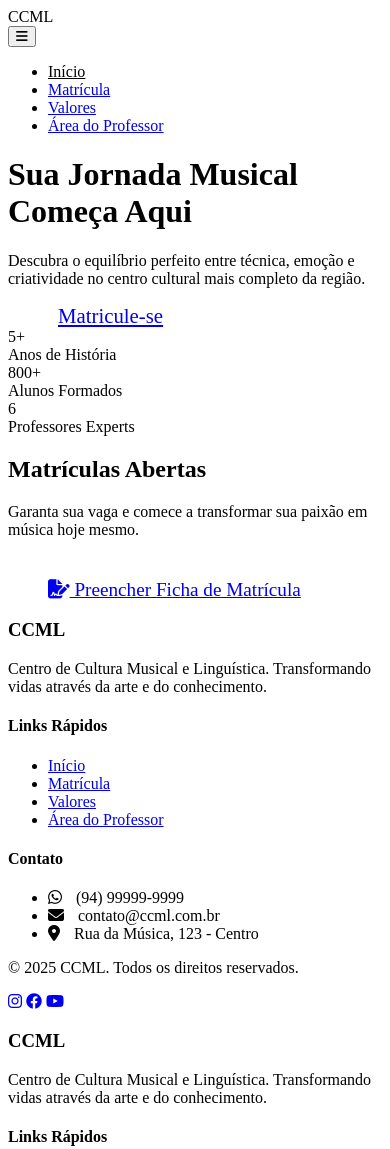
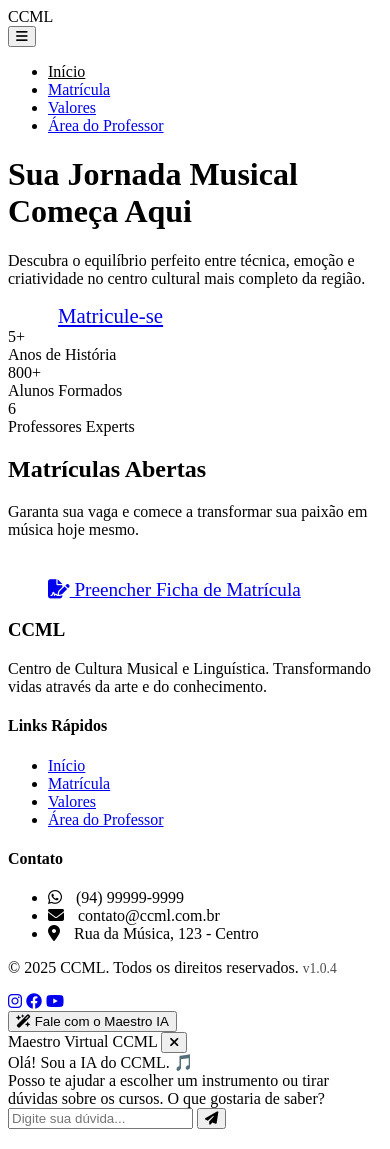
Before and after one commit to yErickz/ccml, a website with bundled scripts: page index.html in a window 390 px wide. Shown: the top 1149 px of the page. Built offline with nearby package versions, Linux system fonts and the light colour scheme.

Commit message:
1.0.4 - 2025-12-23 - Mobile & Responsividade

```diff
--- a/index.html
+++ b/index.html
@@ -59,41 +59,6 @@
         </div>
     </section>
 
-    <footer>
-        <div class="footer-content">
-            <div class="footer-grid">
-                <div class="footer-col">
-                    <h3>CCML</h3>
-                    <p>Centro de Cultura Musical e Linguística. Transformando vidas através da arte e do conhecimento.</p>
-                </div>
-                <div class="footer-col">
-                    <h4>Links Rápidos</h4>
-                    <ul class="footer-links">
-                        <li><a href="index.html">Início</a></li>
-                        <li><a href="matricula.html">Matrícula</a></li>
-                        <li><a href="valores_ccml.html">Valores</a></li>
-                        <li><a href="painel_professor.html">Área do Professor</a></li>
-                    </ul>
-                </div>
-                <div class="footer-col">
-                    <h4>Contato</h4>
-                    <ul class="footer-links">
-                        <li><i class="fa-brands fa-whatsapp" style="color: var(--gold); margin-right: 10px;"></i> (94) 99999-9999</li>
-                        <li><i class="fa-solid fa-envelope" style="color: var(--gold); margin-right: 10px;"></i> contato@ccml.com.br</li>
-                        <li><i class="fa-solid fa-location-dot" style="color: var(--gold); margin-right: 10px;"></i> Rua da Música, 123 - Centro</li>
-                    </ul>
-                </div>
-            </div>
-            <div class="footer-bottom">
-                <p>&copy; 2025 CCML. Todos os direitos reservados.</p>
-                <div class="social-icons">
-                    <a href="#"><i class="fa-brands fa-instagram"></i></a>
-                    <a href="#"><i class="fa-brands fa-facebook"></i></a>
-                    <a href="#"><i class="fa-brands fa-youtube"></i></a>
-                </div>
-            </div>
-        </div>
-    </footer>
     <div id="footer-container"></div>
 
     <!-- AI Chat Floating Button -->
```
Also changed, not shown: painel_professor.html (+2 -0 lines), CHANGELOG.md.
